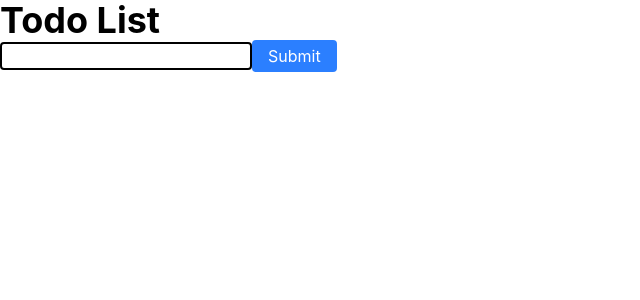
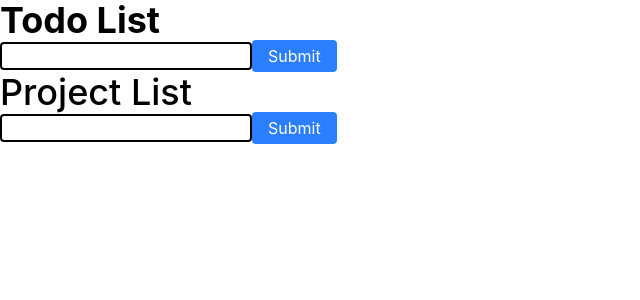
Before and after one commit to naziafarzana/todo-react, a React (Vite) app: page / in a window 1280 px wide. Shown: the top 300 px of the page, without its empty margins (0-640 px from the left). Built offline with nearby package versions, Linux system fonts and the light colour scheme.

Commit message:
Fixed issues of update button and built Project related files.

```diff
--- a/src/App.jsx
+++ b/src/App.jsx
@@ -2,6 +2,10 @@ import { useState } from "react";
 import TodoInput from "./components/TodoInput";
 import TodoList from "./components/TodoList";
 import { v4 as uuidv4 } from "uuid";
+import ProjectList from "./components/ProjectList";
+
+
+
 
 const App = () => {
   const [todos, setTodos] = useState([]);
@@ -29,6 +33,19 @@ const App = () => {
   // const [editingId, setEditingId] = useState(null)
 
   // const [editingText, setEditingText] = useState("")
+  const [project, setProject] = useState([]);
+
+
+  const addProject = (text) => {
+
+  setProject([...project, { id: uuidv4(), name: text }]);
+  };
+  const [selectedProjectId, setSelectedProjectId] = useState(null);
+
+
+  const handleSelectProject = (id) => {
+    setSelectedProjectId(id);
+  };
 
 
   console.log(todos);
@@ -37,9 +54,12 @@ const App = () => {
 
   return (
     <div>
-      <h1 className="font-bold text-4xl">Todo List</h1>
+    <h1 className="font-bold text-4xl">Todo List</h1>
+
       <TodoInput onAdd={addTodo} />
+
       {/* <TodoList todos={todos} onDelete={deleteTodo} onUpdate={updateTodo} /> */}
+
       <TodoList
         todos={todos}
         onDelete={deleteTodo}
@@ -48,7 +68,18 @@ const App = () => {
         // editingText={editingText}
         // setEditingId={setEditingId}
         // setEditingText={setEditingText}
+
       />
+    <div flex>
+      </div>
+
+      <ProjectList
+       project={project}
+      onAddProject={addProject}
+      onSelectProject={handleSelectProject}
+      selectedProjectId={selectedProjectId}
+       />
+
     </div>
   );
 };
--- /dev/null
+++ b/src/components/ProjectInput.jsx
@@ -0,0 +1,30 @@
+import { useState } from "react";
+
+
+
+function ProjectInput({ onAdd }) {
+  const [text, setText] = useState("");
+
+  const handleSubmit = (e) => {
+    e.preventDefault();
+    onAdd(text);
+    setText("");
+  };
+
+  return (
+    <form onSubmit={(e) => handleSubmit(e)}>
+      <input
+        value={text}
+        onChange={(e) => setText(e.target.value)}
+        className="border-black border-2 rounded"
+      />
+      <button
+        type="submit"
+        className="bg-blue-500 text-white px-4 py-1 rounded"
+      >
+        Submit
+      </button>
+    </form>
+  );
+}
+export default ProjectInput;
--- /dev/null
+++ b/src/components/ProjectItem.jsx
@@ -0,0 +1,17 @@
+function ProjectItem({ project, onSelectProject, selectedProjectId }) {
+
+  const isActive = project.id === selectedProjectId;
+
+  const handleClick = () => {
+    onSelectProject(project.id);
+  };
+
+  return (
+    <div onClick={handleClick}
+    className={`cursor-pointer p-2 ${isActive ? 'bg-gray-200' : ''}`}>
+      {project.name}
+    </div>
+  );
+}
+
+export default ProjectItem
--- a/src/components/ProjectList.jsx
+++ b/src/components/ProjectList.jsx
@@ -1,14 +1,29 @@
-function ProjectList ({projects}) {
+import ProjectItem from "./ProjectItem.jsx";
+import ProjectInput from "./ProjectInput.jsx";
+
+
+
+function ProjectList ({project, onAddProject, onSelectProject, selectedProjectId}) {
 
 
   return (
-    <div>
-    {projects.map((project) => (
-        <projects
-        key={project.id}
-        projects={project}
+    <div >
+      <h3 className="font-medium text-4xl">Project List</h3>
+
+    <ProjectInput onAdd={onAddProject}
+    />
+
+    {project.map((project) => (
+
+      <ProjectItem
+      key={project.id}
+      project={project}
+      onAddProject={onAddProject}
+      onSelectProject={onSelectProject}
+      selectedProjectId={selectedProjectId}
         />
       ))}
+
     </div>
   )
 }
--- a/src/components/Sidebar.jsx
+++ b/src/components/Sidebar.jsx
@@ -1,3 +1,4 @@
+import ProjectList from "./ProjectList";
 
 
 const Sidebar = () => {
--- a/src/components/TodoList.jsx
+++ b/src/components/TodoList.jsx
@@ -1,4 +1,6 @@
 import TodoItem from "./TodoItem";
+
+
 
 function TodoList({  todos, onDelete, onUpdate, }) {
   return (
--- a/src/utils/DeleteBtn.jsx
+++ /dev/null
@@ -1,11 +0,0 @@
-
-
-const DeleteBtn = () => {
-  return (
-    <div>
-
-    </div>
-  )
-}
-
-export default DeleteBtn
--- a/src/utils/SubmitBtn.jsx
+++ /dev/null
@@ -1,11 +0,0 @@
-
-
-const SubmitBtn = () => {
-  return (
-    <div>
-
-    </div>
-  )
-}
-
-export default SubmitBtn
--- a/src/utils/UpdateBtn.jsx
+++ /dev/null
@@ -1,11 +0,0 @@
-
-
-const UpdateBtn = () => {
-  return (
-    <div>
-
-    </div>
-  )
-}
-
-export default UpdateBtn
```
